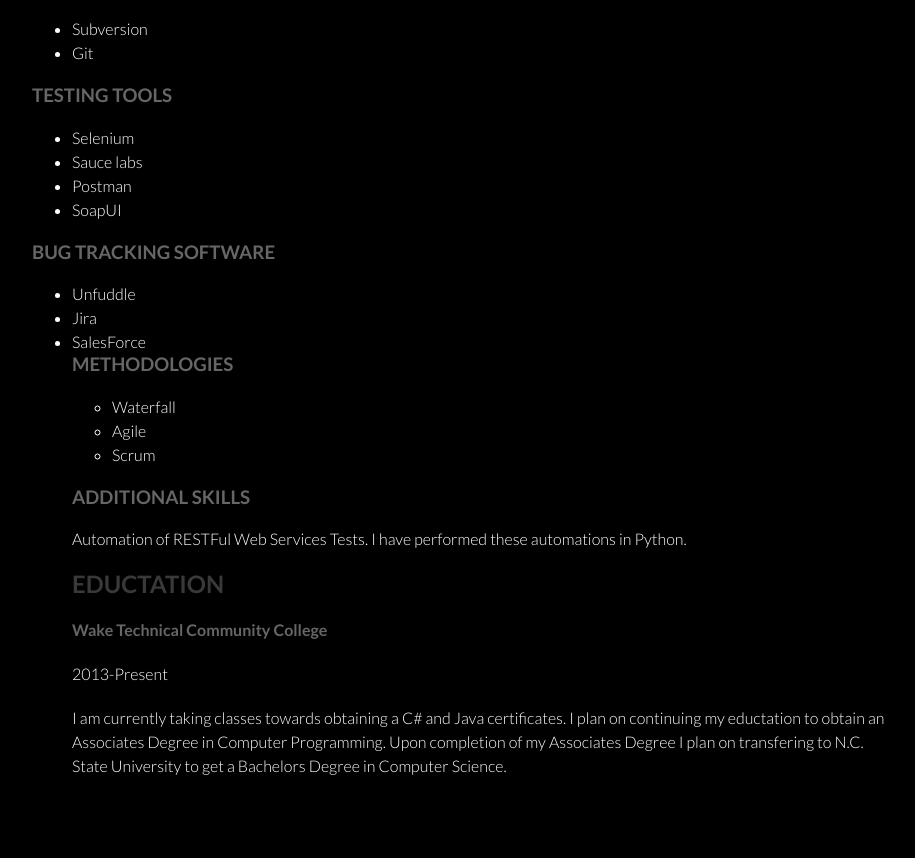
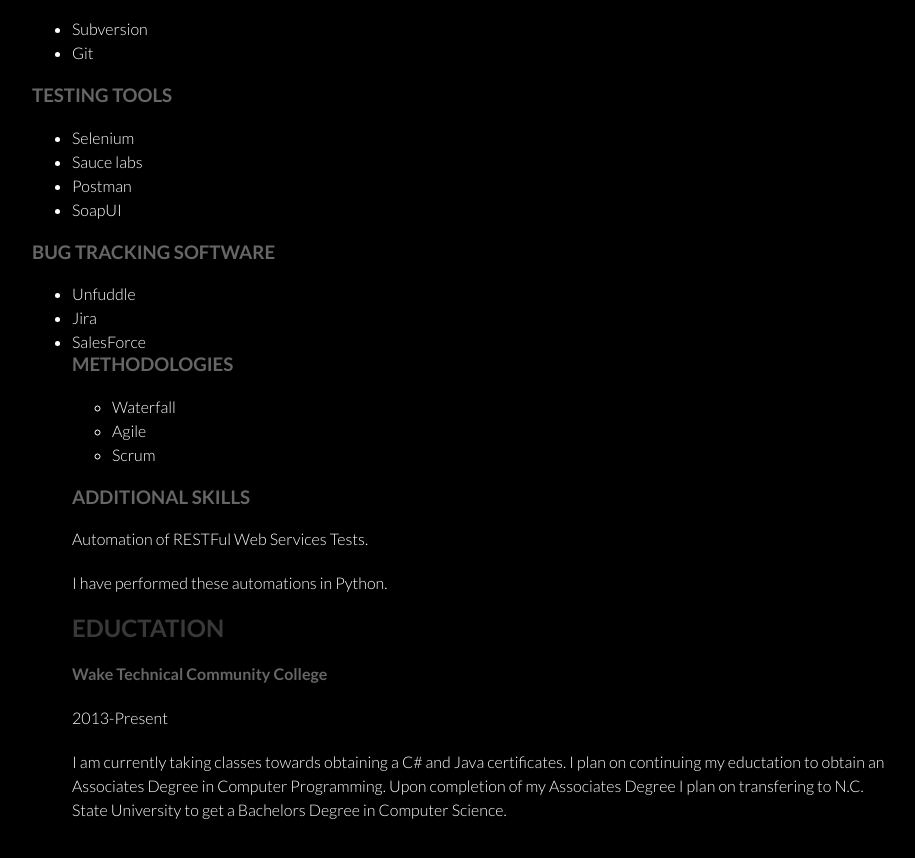
Before and after one commit to tmonck/tmonck.github.io, a Jekyll site: the page Resume.html, which Jekyll copies as it is, in a window 1280 px wide and 900 px high, scrolled down 1857 px. Shown: the top 858 px of the window, without its empty margins (178-1093 px from the left). Built offline with Jekyll 4.4.1, drawn with Linux system fonts in a browser that asks for light colours.

```diff
--- a/Resume.html
+++ b/Resume.html
@@ -108,7 +108,7 @@
 						<li>Scrum</li>
 					</ul>
 				<h3>ADDITIONAL SKILLS</h3>
-					<p>Automation of RESTFul Web Services Tests. I have performed these automations in Python.</p>
+					<p>Automation of RESTFul Web Services Tests.</p> I have performed these automations in Python.</p>
 			<h2>EDUCTATION</h2>
 				<h4>Wake Technical Community College</h4>
 				<p>2013-Present</p>
```
